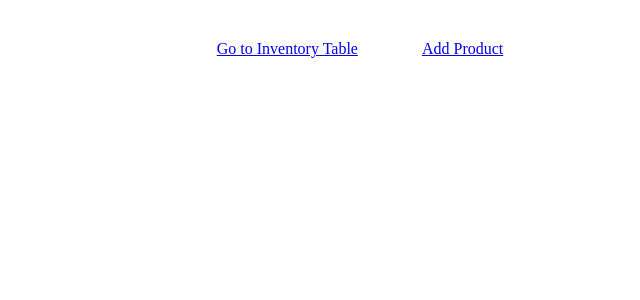
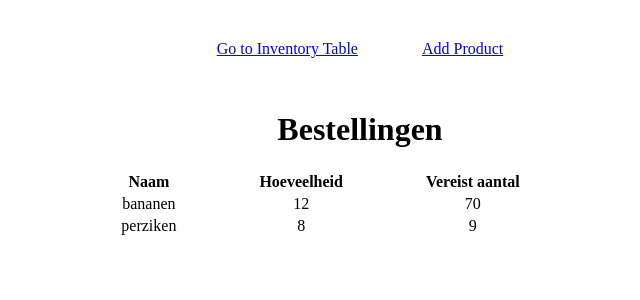
Before and after one commit to maartenrdijkstra/inventaris, a Vue app: page /order in a window 1280 px wide. Shown: the top 300 px of the page, without its empty margins (280-920 px from the left). Built offline with nearby package versions, Linux system fonts and the light colour scheme.

Commit message:
INV-7085

```diff
--- a/src/domains/inventory/InventoryStore.ts
+++ b/src/domains/inventory/InventoryStore.ts
@@ -24,13 +24,13 @@ const products = ref([
     id: 3,
     name: "bananen",
     actualAmount: 12,
-    minimumAmount: 7,
+    minimumAmount: 70,
   },
   {
     id: 4,
     name: "perziken",
     actualAmount: 8,
-    minimumAmount: 8,
+    minimumAmount: 9,
   },
   {
     id: 5,
@@ -73,3 +73,9 @@ export const updateProduct = (updated: Product) => {
   }
   console.log(products.value[index]);
 };
+
+export const getToOrder = () => {
+  return products.value.filter(
+    (product: Product) => product.actualAmount < product.minimumAmount
+  );
+};
--- a/src/domains/inventory/pages/InventoryTable.vue
+++ b/src/domains/inventory/pages/InventoryTable.vue
@@ -18,13 +18,23 @@
       </tr>
     </tbody>
   </table>
+  <div class="add-margin-top">
+    <button @click="goToOrderPage">Ga naar bestellingen</button>
+  </div>
 </template>
 
 <script setup>
 import { RouterLink } from "vue-router";
 import { getAllProducts } from "../InventoryStore";
+import { useRouter } from "vue-router";
 
 const products = getAllProducts;
+
+const router = useRouter();
+
+const goToOrderPage = () => {
+  router.push("/order");
+};
 </script>
 
 <style>
@@ -36,4 +46,8 @@ table {
   padding: 0 3rem;
   text-align: left;
 }
+
+.add-margin-top {
+  margin-top: 2rem;
+}
 </style>
--- /dev/null
+++ b/src/domains/inventory/pages/OrderPage.vue
@@ -0,0 +1,38 @@
+<template>
+  <h1>Bestellingen</h1>
+  <table>
+    <thead>
+      <tr>
+        <th>Naam</th>
+        <th>Hoeveelheid</th>
+        <th>Vereist aantal</th>
+      </tr>
+    </thead>
+    <tbody>
+      <tr v-for="product in products" :key="product.id">
+        <td>
+          {{ product.name }}
+        </td>
+        <td>
+          {{ product.actualAmount }}
+        </td>
+        <td>
+          {{ product.minimumAmount }}
+        </td>
+      </tr>
+    </tbody>
+  </table>
+</template>
+
+<script setup>
+import { getToOrder } from "../InventoryStore";
+
+const products = getToOrder();
+</script>
+
+<style scoped>
+table td,
+th {
+  padding-right: 5rem;
+}
+</style>
--- a/src/domains/inventory/routes.ts
+++ b/src/domains/inventory/routes.ts
@@ -2,6 +2,7 @@ import InventoryTable from "./pages/InventoryTable.vue";
 import Home from "./pages/Home.vue";
 import CreateProduct from "./pages/CreateProduct.vue";
 import EditProduct from "./pages/EditProduct.vue";
+import OrderPage from "./pages/OrderPage.vue";
 
 export const routes = [
   {
@@ -20,4 +21,8 @@ export const routes = [
     path: "/edit/:id",
     component: EditProduct,
   },
+  {
+    path: "/order",
+    component: OrderPage,
+  },
 ];
```
